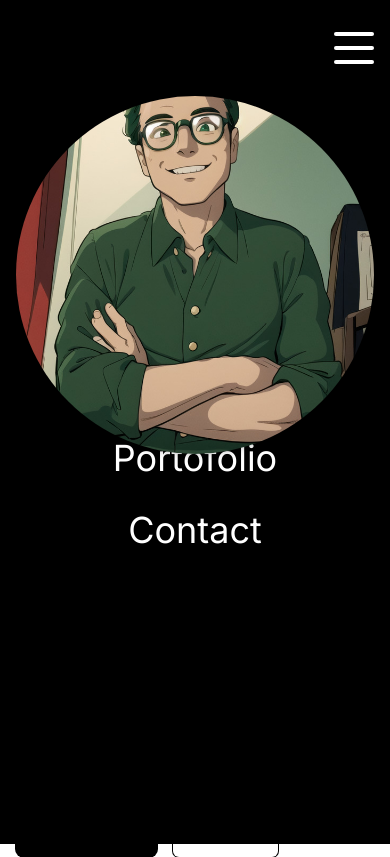
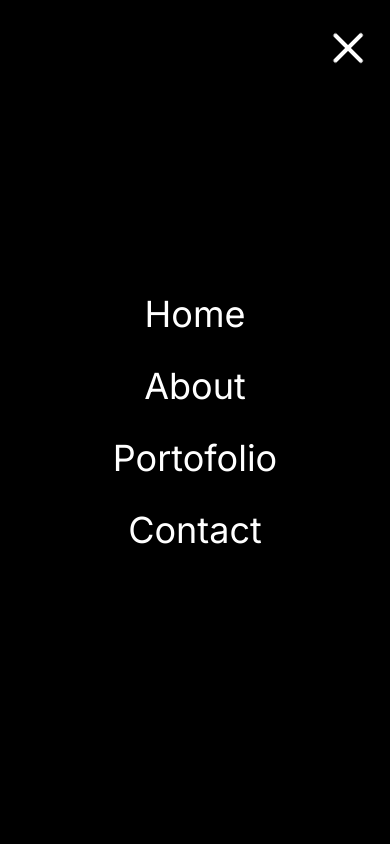
Before and after one commit to diaryangel1/Myporto2024, a Next.js app: page / in a window 390 px wide. Both pictures are taken after a click on the button 354 px from the left and 48 px from the top of the page. Built offline with nearby package versions, Linux system fonts and the light colour scheme.

Commit message:
portofolio edit toko 24.05 menit 1.10

```diff
--- a/src/app/layout.tsx
+++ b/src/app/layout.tsx
@@ -1,7 +1,7 @@
 import type { Metadata } from "next";
 import { Inter } from "next/font/google";
 import "./globals.css";
-import Navbar from "@/components/navbar";
+import TransitionProvider from "@/components/transitionProvide";
 
 const inter = Inter({ subsets: ["latin"] });
 
@@ -19,12 +19,7 @@ export default function RootLayout({
     <html lang="en">
       <body className={inter.className}>
         {/* GRADASI WARNA */}
-        <div className="h-screen w-screen bg-gradient-to-b from-[#D3D9D4] to-[#748D92]">
-          <nav className="h-24">
-            <Navbar />
-          </nav>
-          <div className="h-[calc(100vh-6rem)]">{children}</div>
-        </div>
+        <TransitionProvider> {children}</TransitionProvider>
       </body>
     </html>
   );
--- a/src/app/page.tsx
+++ b/src/app/page.tsx
@@ -1,22 +1,30 @@
-import Navbar from "@/components/navbar";
+"use client";
+
 import Image from "next/image";
+import { motion } from "framer-motion";
 
 export default function Home() {
   return (
+    <motion.div
+      className="h-full"
+      initial={{ y: "-200vh" }}
+      animate={{ y: "0%" }}
+      transition={{ duration: 1.2 }}
+    >
       <div className="h-full flex flex-col px-4 sm:px-8 md:px-12 lg:px-20 lg:flex-row xl:px-48 gap-4">
         {/* image container */}
         <div className="relative h-1/2 lg:h-full lg:w-1/2">
           <Image
-          src="/heros.jpeg"
+            src="/heros.png"
             alt=""
             fill
-          className="object-cover rounded-full shadow-md"
+            className="object-contain"
           />
         </div>
         {/* TEXT CONTAINER */}
         <div className="h-1/2 flex flex-col gap-8 items-center justify-center lg:h-full lg:w-1/2">
           {/* title */}
-        <h1 className="text-4xl font-bold md:text-6xl">Crafting Digital Experiences, Designing Tomorrow</h1>
+          <h1 className="text-2xl font-bold md:text-4xl lg:text-6xl">Crafting Digital Experiences, Designing Tomorrow</h1>
           {/* description */}
           <p className="md:text-xl">Welcome to my digital canvas, where innovation and creativity converge. With a keen eye for aesthetics and a passion for design, I bring a unique perspective to every project.</p>
           {/* button view my work and contact me */}
@@ -27,5 +35,6 @@ export default function Home() {
           </div>
         </div>
       </div>
+    </motion.div>
   );
 }
--- /dev/null
+++ b/src/app/testanimation/page.jsx
@@ -0,0 +1,33 @@
+"use client";
+
+import { motion } from "framer-motion";
+const TestPage = () => {
+  const variants = {
+    variant1: {
+      x: 400,
+      y: 300,
+      opacity: 0.5,
+      transition: {
+        duration: 3,
+      },
+    },
+    variant2: {
+      x: 100,
+      y: -300,
+      rotation: 90,
+    },
+  };
+  return (
+    <div className="h-full flex items-center justify-center">
+      {/* <div className="w-96 h-96 bg-red-400 rounded"></div> */}
+      <motion.div
+        className="w-96 h-96 bg-red-400 rounded"
+        initial={{ x: -100 }}
+        variants={variants}
+        animate="variant1"
+      ></motion.div>
+    </div>
+  );
+};
+
+export default TestPage;
--- a/src/components/navbar.jsx
+++ b/src/components/navbar.jsx
@@ -4,6 +4,7 @@ import Image from "next/image";
 import Link from "next/link";
 import React, { useState } from "react";
 import NavLink from "./navLink";
+import { motion } from "framer-motion";
 
 const Navbar = () => {
   // const menu link url and tittle
@@ -28,6 +29,58 @@ const Navbar = () => {
 
   // membuat state untuk menu hamburger open dan setopen
   const [open, setOpen] = useState(false);
+  const topVariants = {
+    closed: {
+      rotate: 0,
+    },
+    opened: {
+      rotate: 45,
+      backgroundColor: "rgb(255,255,255)",
+    },
+  };
+  const centerVariants = {
+    closed: {
+      opacity: 1,
+    },
+    opened: {
+      opacity: 0,
+    },
+  };
+
+  const bottomVariants = {
+    closed: {
+      opacity: 1,
+    },
+    opened: {
+      rotate: -45,
+      backgroundColor: "rgb(255,255,255)",
+    },
+  };
+
+  // animation on list menu at hamburger
+  const listVariants = {
+    closed: {
+      x: "100vw",
+    },
+    opened: {
+      x: 0,
+      transition: {
+        when: "beforeChildren",
+        staggerChildren: 0.2,
+      },
+    },
+  };
+
+  const listItemVariants = {
+    closed: {
+      x: -10,
+      opacity: 0,
+    },
+    opened: {
+      x: 0,
+      opacity: 1,
+    },
+  };
 
   return (
     <div className="h-full flex items-center justify-between px-4 sm:px-8 md:px-12 lg:px-20 xl:px-48 text-xl">
@@ -109,22 +162,41 @@ const Navbar = () => {
           // membuat saat onclik menu muncul
           onClick={() => setOpen((prev) => !prev)}
         >
-          <div className="w-10 h-1 bg-white rounded"></div>
-          <div className="w-10 h-1 bg-white rounded"></div>
-          <div className="w-10 h-1 bg-white rounded"></div>
+          {/* mengubah animasi garis menjadi tanda silang warna putih */}
+          <motion.div
+            variants={topVariants}
+            animate={open ? "opened" : "closed"}
+            className="w-10 h-1 bg-black rounded origin-left"
+          ></motion.div>
+          <motion.div
+            variants={centerVariants}
+            animate={open ? "opened" : "closed"}
+            className="w-10 h-1 bg-black rounded"
+          ></motion.div>
+          <motion.div
+            variants={bottomVariants}
+            animate={open ? "opened" : "closed"}
+            className="w-10 h-1 bg-black rounded origin-left"
+          ></motion.div>
         </button>
         {/* menu list */}
         {open && (
-          <div className="absolute top-0 left-0 w-screen h-screen text-white bg-black flex flex-col gap-8 text-4xl items-center justify-center">
+          <motion.div
+            variants={listVariants}
+            initial="closed"
+            animate="opened"
+            className="absolute top-0 left-0 w-screen h-screen text-white bg-black flex flex-col gap-8 text-4xl items-center justify-center z-40"
+          >
+            {/* animation menu list */}
             {links.map((link) => (
-              <Link
-                href={link.url}
+              <motion.div
+                variants={listItemVariants}
                 key={link.title}
               >
-                {link.title}
-              </Link>
+                <Link href={link.url}>{link.title}</Link>
+              </motion.div>
             ))}
-          </div>
+          </motion.div>
         )}
       </div>
     </div>
--- /dev/null
+++ b/src/components/transitionProvide.jsx
@@ -0,0 +1,49 @@
+"use client";
+import Navbar from "./navbar";
+import { AnimatePresence } from "framer-motion";
+import { motion } from "framer-motion";
+import { usePathname } from "next/navigation";
+
+// make animated presence framer motion
+
+const TransitionProvider = ({ children }) => {
+  // bikintransisi ke siap path name
+  const pathName = usePathname();
+
+  return (
+    <AnimatePresence mode="wait">
+      <div
+        key={pathName}
+        className="h-screen w-screen bg-gradient-to-b from-[#D3D9D4] to-[#748D92]"
+      >
+        <motion.div
+          className="h-screen w-screen fixed bg-black rounded-b-[100px] z-40"
+          animate={{ height: "0vh" }}
+          exit={{ height: "140vh" }}
+          transition={{ duration: 0.5, ease: "easeOut" }}
+        />
+        <motion.div
+          className="m-auto left-0 right-0 top-0 fixed text-white text-8xl cursor-default bottom-0 z-50 w-fit h-fit"
+          initial={{ opacity: 1 }}
+          animate={{ opacity: 0 }}
+          exit={{ opacity: 0 }}
+          transition={{ duration: 0.8, ease: "easeOut" }}
+        >
+          {/* substring to remove / */}
+          {pathName.substring(1)}
+        </motion.div>
+        <motion.div
+          className="h-screen w-screen fixed bg-black rounded-t-[100px] bottom-0 z-30"
+          initial={{ height: "140vh" }}
+          animate={{ height: "0vh", transition: { delay: 0.5 } }}
+        />
+        <div className="h-24">
+          <Navbar />
+        </div>
+        <div className="h-[calc(100vh-6rem)]">{children}</div>
+      </div>
+    </AnimatePresence>
+  );
+};
+
+export default TransitionProvider;
```
Also changed, not shown: public/heros.png (added), 1 other file (tests, documents, lock files or other folders). Lines whose indentation alone changed are shown as unchanged.
